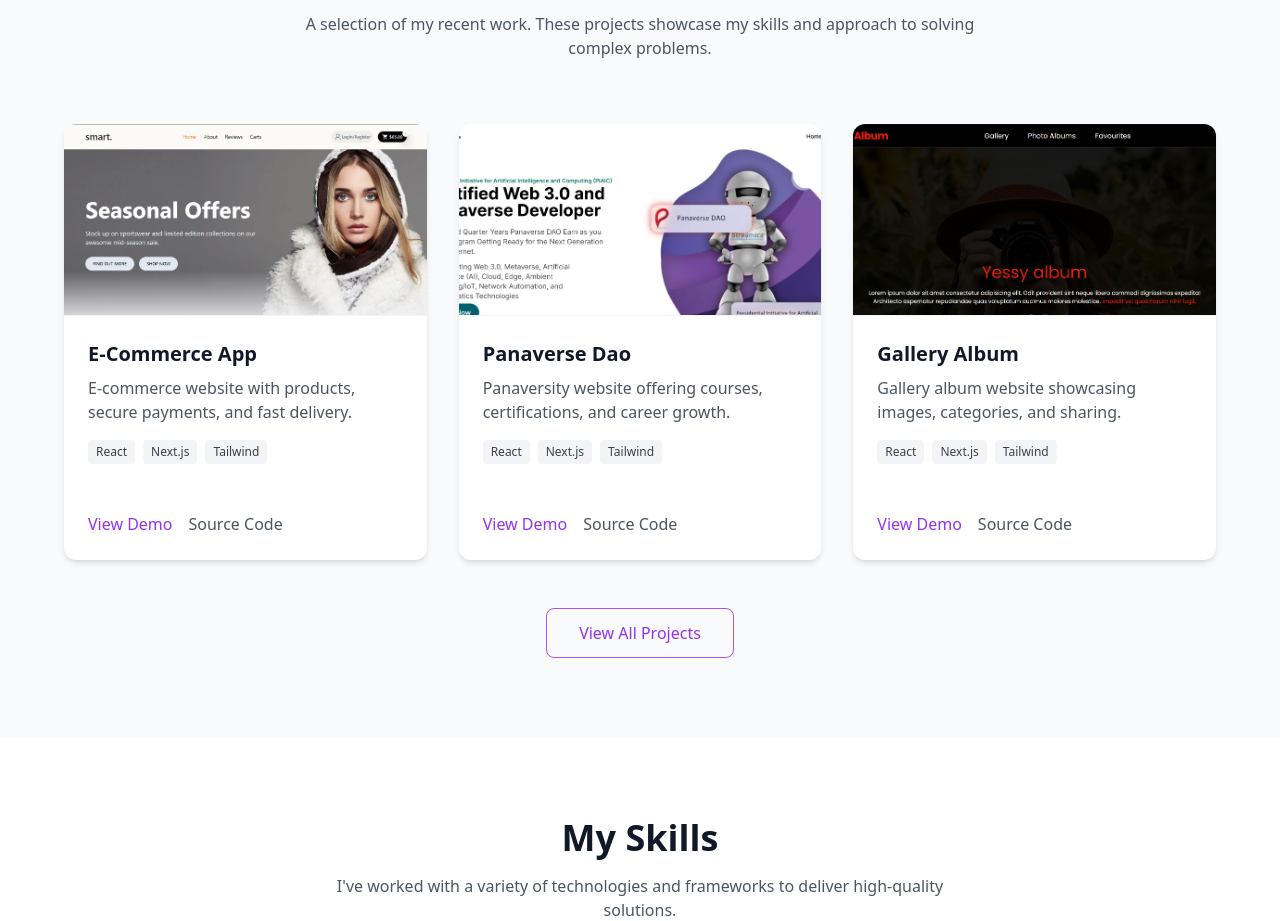
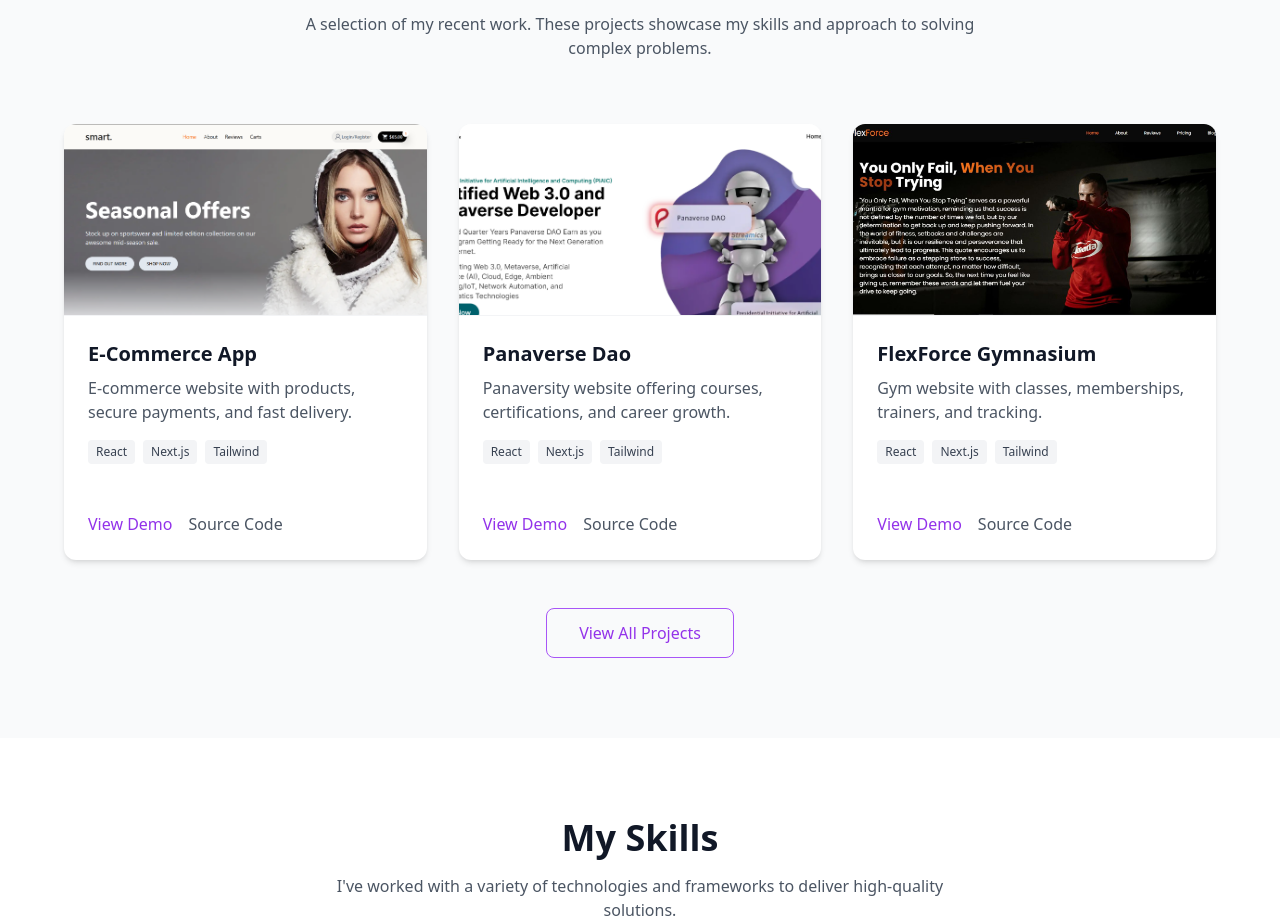
Before and after one commit to gh-tayyab/portfoli-oo, a Next.js app: page / in a window 1280 px wide. Shown: the part 988-1909 px from the top of the page. Built offline with nearby package versions, Linux system fonts and the light colour scheme.

Commit message:
projects changes

```diff
--- a/src/components/FeaturedProjectsClient.tsx
+++ b/src/components/FeaturedProjectsClient.tsx
@@ -29,14 +29,15 @@ const projects = [
   },
   {
     id: 3,
-    title: "Gallery Album",
-    description: "Gallery album website showcasing images, categories, and sharing.",
-    image: "/websites/website2.png",
-    alt: "Gallery Album website",
+    title: "FlexForce Gymnasium",
+    description:
+      "Gym website with classes, memberships, trainers, and tracking.",
+    image: "/websites/website1.JPG",
+    alt: "FlexForce Gymnasium website",
     technologies: ["React", "Next.js", "Tailwind"],
-    demoLink: "https://gallery-album-two.vercel.app/",
-    codeLink: "https://github.com/gh-tayyab/gallery-album",
-  }
+    demoLink: "https://flexforce-gymnasium.vercel.app/",
+    codeLink: "https://github.com/gh-tayyab/FlexForce",
+  },
 ];
 
 export default function FeaturedProjectsClient() {
```
